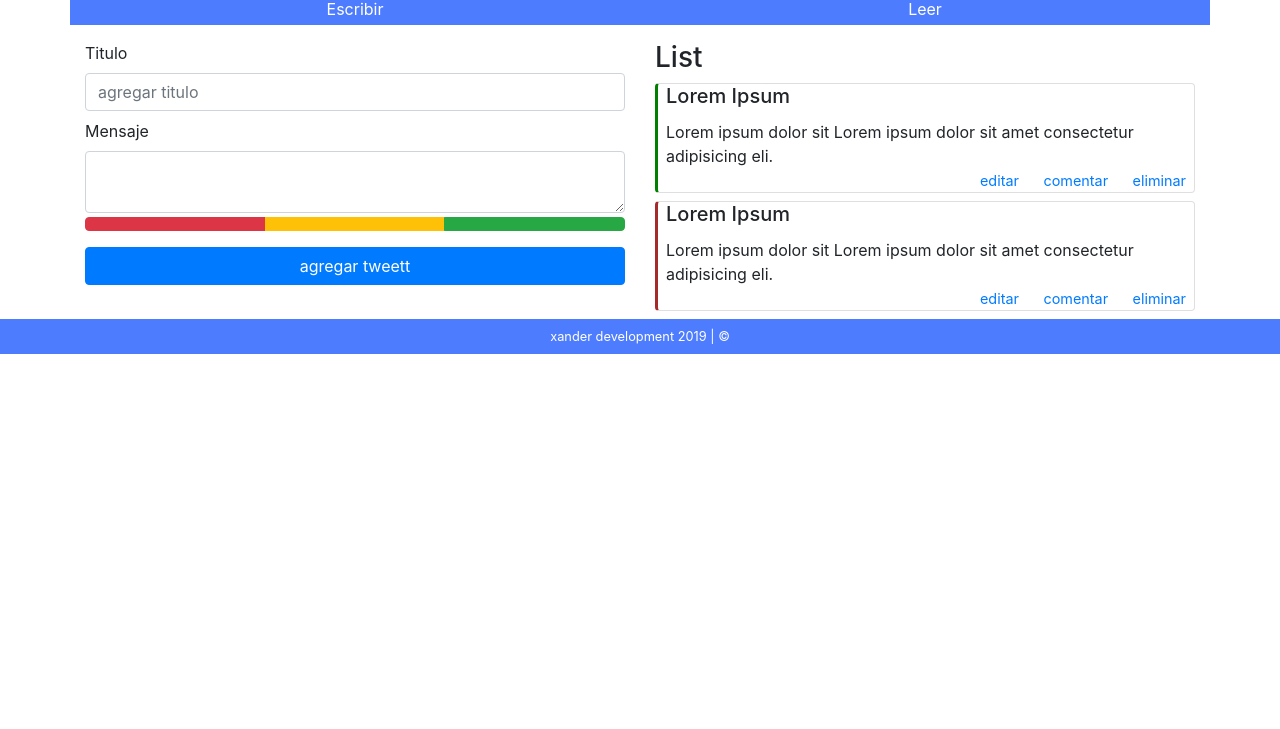
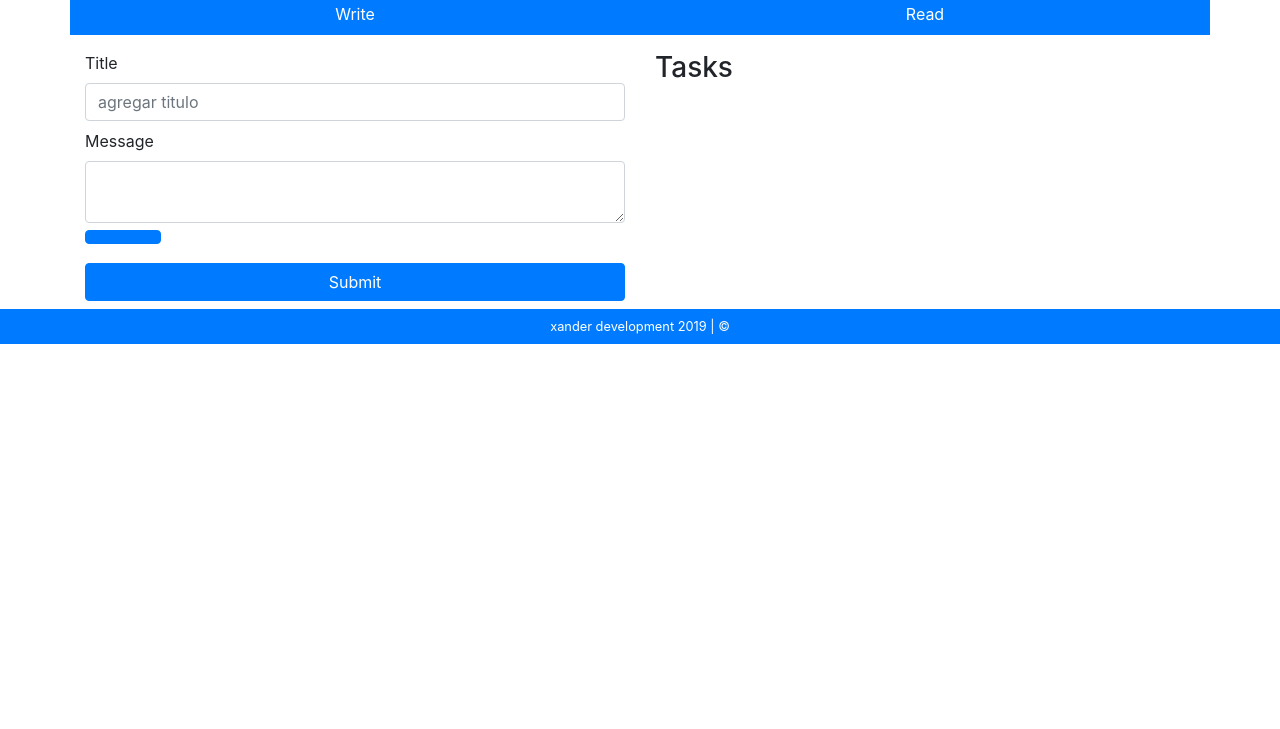
Before and after one commit to jeryramirez/ListarupProyect, a plain HTML site: page index.html in a window 1280 px wide. Shown: the part 71-800 px from the top of the page. Drawn offline with Linux system fonts and the light colour scheme.

Commit message:
Agregando Js y configurando Radio buttons

```diff
--- a/css/style.css
+++ b/css/style.css
@@ -15,19 +15,19 @@
     text-align: center;
 }
 .menu{
-    background: #4D7CFF;
+    background: #007bFF;
 }
 .menu a{
     color: #fff;
-}
-.menu div{
-
 }
 .btn-priority{
     height: 10px;
 }
 .hight{
     border-left:solid 3px brown;
+}
+.middle{
+    border-left:solid 3px orange;
 }
 .low{
     border-left:solid 3px green;
@@ -39,8 +39,16 @@
     font-size: 0.9em;
 }
 footer{
-    background: #4D7CFF;
+    background: #007bFF;
     text-align: center;
     color: #fff;
     font-size: 0.8em;
 }
+
+.ventana:hover{
+    background: #0056b3;
+}
+
+.ventana{
+    border-radius: 0;
+}
--- a/index.html
+++ b/index.html
@@ -6,62 +6,48 @@
     <meta http-equiv="X-UA-Compatible" content="ie=edge">
     <link rel="stylesheet" href="css/bootstrap.min.css">
     <link rel="stylesheet" href="css/style.css">
-    <title>Tweett</title>
+    <title>Notes</title>
 </head>
 <body>
     <div class="container">
         <header class="row justify-content-center">
             <div class="col-12 header align-self-center">
-                <h1 class="mt-2">listarup</h1>
+                <h1 class="mt-2">My TaskList</h1>
                 <div class="row menu">
-                    <div class="col p-1 ventana">
-                        <a href="#" class="card-link">Escribir</a>
+                    <div class="col btn p-2 ventana">
+                        <a href="#" class="card-link">Write</a>
                     </div>
-                    <div class="col p-1 ventana">
-                        <a href="#" class="card-link">Leer</a>
+                    <div class="col btn p-2 ventana">
+                        <a href="#" class="card-link">Read</a>
                     </div>
                 </div>
             </div>
         </header>
         <section class="row formulario">
-            <form class="col-xs col-lg-6 mt-3">
-                <label for="">Titulo</label>
-                <input type="text" placeholder="agregar titulo" class="form-control">
-                <label for="" class="mt-2">Mensaje</label>
-                <textarea class="form-control"> </textarea>
-                <div class="mt-1 d-flex btn-group">
-                    <div class="btn-priority col btn btn-danger"></div>
-                    <div class="btn-priority col btn btn-warning"></div>
-                    <div class="btn-priority col btn btn-success"></div>
+            <form action="#" class="col-xs col-lg-6 mt-3" id="formulario">
+
+                <label for="">Title</label>
+                <input id="title" type="text" placeholder="agregar titulo" class="form-control">
+                <label for="" class="mt-2">Message</label>
+                <textarea id="message" class="form-control"> </textarea>
+
+                <div class="btn-group btn-group-toggle" data-toggle="buttons">
+                    <label class="btn btn-primary form-priority">
+                        <input type="radio" name="priority" id="hight">
+                    </label>
+                    <label class="btn btn-primary">
+                        <input type="radio" name="priority" id="normal">
+                    </label>
+                    <label class="btn btn-primary">
+                        <input type="radio" name="priority" id="low">
+                    </label>
                 </div>
-                <button type="submit" class="btn btn-block btn-primary mt-3">agregar tweett</button>
+
+                <input id="addTask" type="submit" class="btn btn-block btn-primary mt-3">
+
             </form>
-            <div class="col-xs col-lg-6 lista">
-                <h3 class="mt-3">List</h3>
-                <div class="card mt-1 low">
-                    <div class="card-block pl-2">
-                        <h5 class="card-title">Lorem Ipsum</h5>
-                        <p class="card-link my-0">Lorem ipsum dolor sit Lorem ipsum dolor sit
-                        amet consectetur adipisicing eli.</p>
-                        <div class="enlaces enlaces mr-2">
-                            <a href="" class="card-link">editar</a>
-                            <a href="" class="card-link">comentar</a>
-                            <a href="" class="card-link">eliminar</a>
-                        </div>
-                    </div>
-                </div>
-                <div class="card mt-2 hight">
-                    <div class="card-block pl-2">
-                        <h5 class="card-title">Lorem Ipsum</h5>
-                        <p class="card-link my-0">Lorem ipsum dolor sit Lorem ipsum dolor sit
-                        amet consectetur adipisicing eli.</p>
-                        <div class="enlaces mr-2">
-                            <a href="" class="card-link">editar</a>
-                            <a href="" class="card-link">comentar</a>
-                            <a href="" class="card-link">eliminar</a>
-                        </div>
-                    </div>
-                </div>
+            <div id="lista" class="col-xs col-lg-6 lista">
+                <h3 class="mt-3">Tasks</h3>
             </div>
         </section>
 
@@ -71,6 +57,8 @@
     <footer class="mt-2 p-2">
             xander development 2019 | ©
         </footer>
+
+    <script src="js/app.js" type="module"></script>
     <script src="js/jquery-3.4.1.min.js"></script>
     <script src="js/bootstrap.min.js"></script>
 </body>
--- /dev/null
+++ b/js/CNota.js
@@ -0,0 +1,52 @@
+
+export class CTask {
+    constructor(title, message, level) {
+        this.title = title;
+        this.message = message;
+        this.level = level;
+    }
+
+    title = document.querySelector('#title');
+    message = document.querySelector('#message');
+
+    events(){
+
+        const formulario = document.querySelector('#formulario').addEventListener('submit', addTask);
+        const nivel = document.addEventListener('click', function (e) {
+            var state ;
+            if (e.target.classList[3] == 'btn-danger') {
+                state = 'hight';
+            } else if (e.target.classList[3] == 'btn-warning') {
+                state = 'middle';
+            } else {
+                state = 'low';
+            }
+            return state;
+
+        });
+        console.log(nivel)
+        function addTask(e){
+            e.preventDefault();
+            const card = document.createElement('div');
+            const lista = document.querySelector('#lista');
+            card.classList = 'card mt-1 ' + nivel;
+            card.innerHTML = `
+                <div class="card-block pl-2">
+                    <h5 class="card-title">${title.value}</h5>
+                    <p class="card-link my-0">${message.value}</p>
+                    <div class="enlaces enlaces mr-2">
+                        <a href="" class="card-link">editar</a>
+                        <a href="" class="card-link">comentar</a>
+                        <a href="" class="card-link">eliminar</a>
+                    </div>
+                </div>
+            `;
+            lista.appendChild(card);
+        }
+
+    }
+
+
+
+
+}
--- /dev/null
+++ b/js/app.js
@@ -0,0 +1,8 @@
+
+import { CTask } from './CNota.js';
+
+const task = new CTask("Ir al Super", "comprar pan y leche", 0);
+
+//console.log(task.titleTextBox.value);
+
+task.events();
```
Also changed, not shown: js/CInterfaz.js (added).
